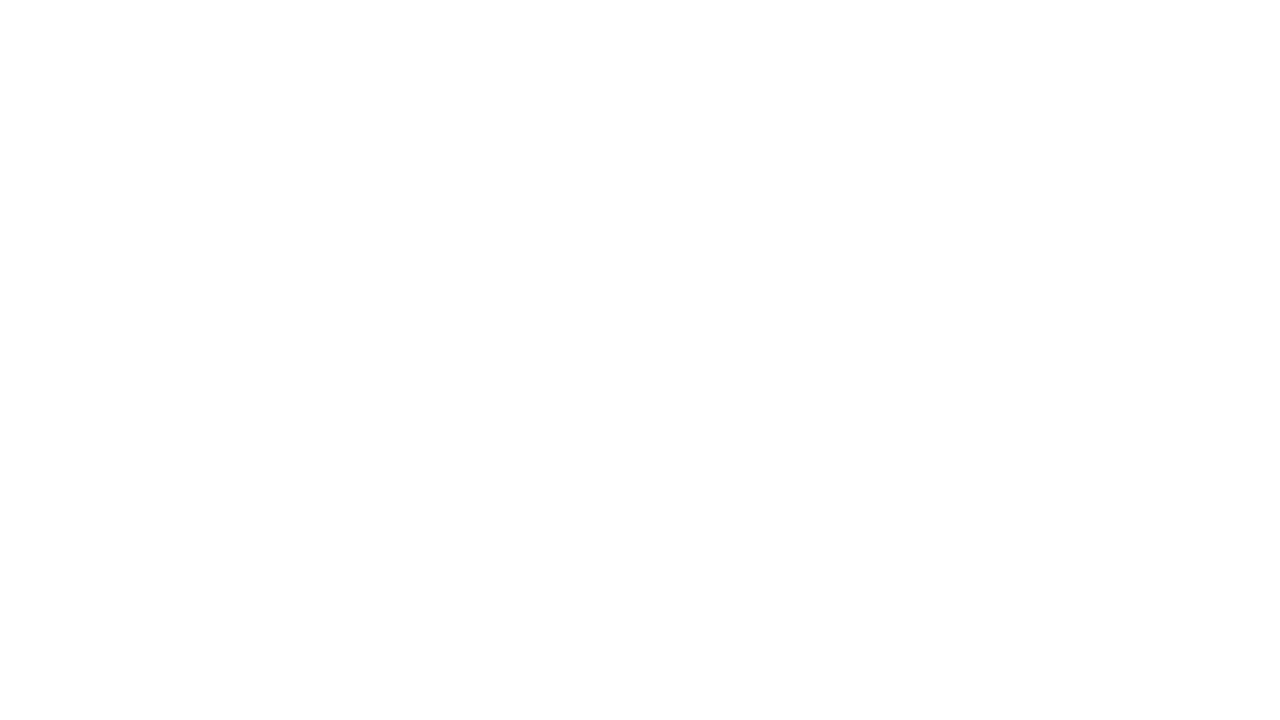
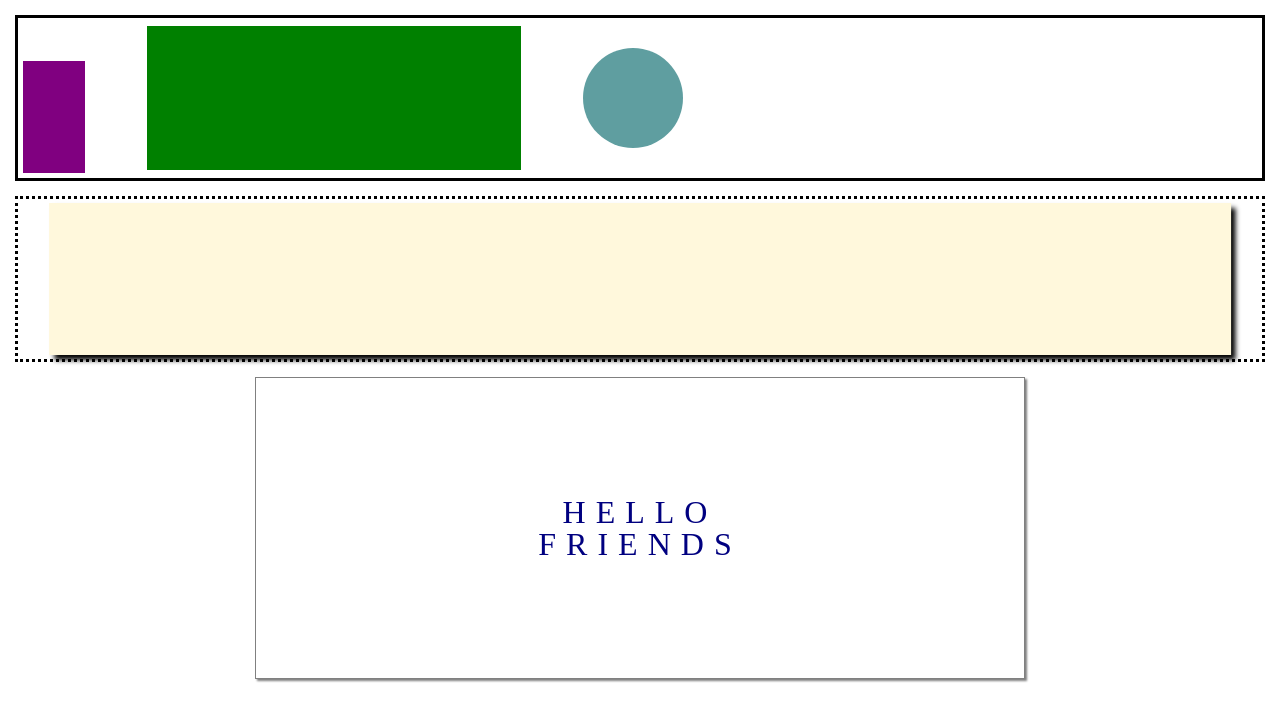
Before and after one commit to jerahmeelwilson/html_css_2, a plain HTML site: page html-css-2/drill-2/index.html in a window 1280 px wide. Drawn offline with Linux system fonts and the light colour scheme.

Commit message:
Added layouts for drill 1,2,3

```diff
--- a/html-css-2/drill-1/index.html
+++ b/html-css-2/drill-1/index.html
@@ -0,0 +1,19 @@
+<!DOCTYPE html>
+<html lang="en">
+<head>
+    <meta charset="UTF-8">
+    <meta http-equiv="X-UA-Compatible" content="IE=edge">
+    <meta name="viewport" content="width=device-width, initial-scale=1.0">
+    <title>Drill 1</title>
+    <link rel="stylesheet" href="reset.css">
+    <link rel="stylesheet" href="index.css">
+</head>
+<body>
+   <header></header>
+   <main>
+       <div class = "sidebar"></div>
+       <div class = "sidebar"></div>
+   </main>
+   <footer></footer>
+</body>
+</html>
--- /dev/null
+++ b/html-css-2/drill-1/reset.css
@@ -0,0 +1,129 @@
+/* http://meyerweb.com/eric/tools/css/reset/
+   v2.0 | 20110126
+   License: none (public domain)
+*/
+
+html,
+body,
+div,
+span,
+applet,
+object,
+iframe,
+h1,
+h2,
+h3,
+h4,
+h5,
+h6,
+p,
+blockquote,
+pre,
+a,
+abbr,
+acronym,
+address,
+big,
+cite,
+code,
+del,
+dfn,
+em,
+img,
+ins,
+kbd,
+q,
+s,
+samp,
+small,
+strike,
+strong,
+sub,
+sup,
+tt,
+var,
+b,
+u,
+i,
+center,
+dl,
+dt,
+dd,
+ol,
+ul,
+li,
+fieldset,
+form,
+label,
+legend,
+table,
+caption,
+tbody,
+tfoot,
+thead,
+tr,
+th,
+td,
+article,
+aside,
+canvas,
+details,
+embed,
+figure,
+figcaption,
+footer,
+header,
+hgroup,
+menu,
+nav,
+output,
+ruby,
+section,
+summary,
+time,
+mark,
+audio,
+video {
+  margin: 0;
+  padding: 0;
+  border: 0;
+  font-size: 100%;
+  font: inherit;
+  vertical-align: baseline;
+}
+/* HTML5 display-role reset for older browsers */
+article,
+aside,
+details,
+figcaption,
+figure,
+footer,
+header,
+hgroup,
+menu,
+nav,
+section {
+  display: block;
+}
+body {
+  line-height: 1;
+}
+ol,
+ul {
+  list-style: none;
+}
+blockquote,
+q {
+  quotes: none;
+}
+blockquote:before,
+blockquote:after,
+q:before,
+q:after {
+  content: "";
+  content: none;
+}
+table {
+  border-collapse: collapse;
+  border-spacing: 0;
+}
--- a/html-css-2/drill-2/index.css
+++ b/html-css-2/drill-2/index.css
@@ -0,0 +1,70 @@
+#box_1 {
+  display: flex;
+  height: 20vh;
+  margin: 15px;
+  border: 3px solid black;
+}
+
+#purple-box {
+  width: 5%;
+  height: 70%;
+  background-color: purple;
+  margin: 5px;
+  margin-right: 5%;
+  box-sizing: border-box;
+  align-self: flex-end;
+}
+
+#green-box {
+  width: 30%;
+  height: 90%;
+  background-color: green;
+  align-self: center;
+  margin-right: 5%;
+  box-sizing: border-box;
+}
+#blue-circle {
+  width: 100px;
+  height: 100px;
+  background-color: cadetblue;
+  border-radius: 50%;
+  align-self: center;
+}
+
+#box_2 {
+  height: 20vh;
+  margin: 15px;
+  border: 3px dotted black;
+  position: relative;
+}
+
+#inner_box {
+  width: 95%;
+  height: 95%;
+  box-sizing: border-box;
+  background-color: cornsilk;
+  position: absolute;
+  top: 50%;
+  left: 50%;
+  transform: translate(-50%, -50%);
+  box-shadow: 5px 5px 5px black;
+}
+
+#hello_box {
+  width: 60%;
+  height: 300px;
+  margin: 0 auto;
+  display: flex;
+  justify-content: center;
+  align-items: center;
+  border: 1px solid grey;
+  box-shadow: 2px 2px 2px grey;
+}
+
+h1 {
+  font-size: 2em;
+  text-transform: uppercase;
+  text-align: center;
+  color: navy;
+  letter-spacing: 10px;
+}
--- a/html-css-2/drill-2/index.html
+++ b/html-css-2/drill-2/index.html
@@ -0,0 +1,27 @@
+<!DOCTYPE html>
+<html lang="en">
+<head>
+    <meta charset="UTF-8">
+    <meta http-equiv="X-UA-Compatible" content="IE=edge">
+    <meta name="viewport" content="width=device-width, initial-scale=1.0">
+    <title>Drill 2</title>
+    <link rel="stylesheet" href="reset.css">
+    <link rel="stylesheet" href="index.css">
+</head>
+<body>
+    <div id = "box_1">
+        <div id = "purple-box"></div>
+        <div id = "green-box"></div>
+        <div id = "blue-circle"></div>
+    </div>
+
+    <div id ="box_2">
+        <div id = "inner_box"></div>
+    </div>
+
+    <div id = "hello_box">
+        <h1>Hello<br>Friends</h1>
+    </div>
+
+</body>
+</html>
--- /dev/null
+++ b/html-css-2/drill-2/reset.css
@@ -0,0 +1,129 @@
+/* http://meyerweb.com/eric/tools/css/reset/
+   v2.0 | 20110126
+   License: none (public domain)
+*/
+
+html,
+body,
+div,
+span,
+applet,
+object,
+iframe,
+h1,
+h2,
+h3,
+h4,
+h5,
+h6,
+p,
+blockquote,
+pre,
+a,
+abbr,
+acronym,
+address,
+big,
+cite,
+code,
+del,
+dfn,
+em,
+img,
+ins,
+kbd,
+q,
+s,
+samp,
+small,
+strike,
+strong,
+sub,
+sup,
+tt,
+var,
+b,
+u,
+i,
+center,
+dl,
+dt,
+dd,
+ol,
+ul,
+li,
+fieldset,
+form,
+label,
+legend,
+table,
+caption,
+tbody,
+tfoot,
+thead,
+tr,
+th,
+td,
+article,
+aside,
+canvas,
+details,
+embed,
+figure,
+figcaption,
+footer,
+header,
+hgroup,
+menu,
+nav,
+output,
+ruby,
+section,
+summary,
+time,
+mark,
+audio,
+video {
+  margin: 0;
+  padding: 0;
+  border: 0;
+  font-size: 100%;
+  font: inherit;
+  vertical-align: baseline;
+}
+/* HTML5 display-role reset for older browsers */
+article,
+aside,
+details,
+figcaption,
+figure,
+footer,
+header,
+hgroup,
+menu,
+nav,
+section {
+  display: block;
+}
+body {
+  line-height: 1;
+}
+ol,
+ul {
+  list-style: none;
+}
+blockquote,
+q {
+  quotes: none;
+}
+blockquote:before,
+blockquote:after,
+q:before,
+q:after {
+  content: "";
+  content: none;
+}
+table {
+  border-collapse: collapse;
+  border-spacing: 0;
+}
--- /dev/null
+++ b/html-css-2/drill-3/reset.css
@@ -0,0 +1,129 @@
+/* http://meyerweb.com/eric/tools/css/reset/
+   v2.0 | 20110126
+   License: none (public domain)
+*/
+
+html,
+body,
+div,
+span,
+applet,
+object,
+iframe,
+h1,
+h2,
+h3,
+h4,
+h5,
+h6,
+p,
+blockquote,
+pre,
+a,
+abbr,
+acronym,
+address,
+big,
+cite,
+code,
+del,
+dfn,
+em,
+img,
+ins,
+kbd,
+q,
+s,
+samp,
+small,
+strike,
+strong,
+sub,
+sup,
+tt,
+var,
+b,
+u,
+i,
+center,
+dl,
+dt,
+dd,
+ol,
+ul,
+li,
+fieldset,
+form,
+label,
+legend,
+table,
+caption,
+tbody,
+tfoot,
+thead,
+tr,
+th,
+td,
+article,
+aside,
+canvas,
+details,
+embed,
+figure,
+figcaption,
+footer,
+header,
+hgroup,
+menu,
+nav,
+output,
+ruby,
+section,
+summary,
+time,
+mark,
+audio,
+video {
+  margin: 0;
+  padding: 0;
+  border: 0;
+  font-size: 100%;
+  font: inherit;
+  vertical-align: baseline;
+}
+/* HTML5 display-role reset for older browsers */
+article,
+aside,
+details,
+figcaption,
+figure,
+footer,
+header,
+hgroup,
+menu,
+nav,
+section {
+  display: block;
+}
+body {
+  line-height: 1;
+}
+ol,
+ul {
+  list-style: none;
+}
+blockquote,
+q {
+  quotes: none;
+}
+blockquote:before,
+blockquote:after,
+q:before,
+q:after {
+  content: "";
+  content: none;
+}
+table {
+  border-collapse: collapse;
+  border-spacing: 0;
+}
```
Also changed, not shown: html-css-2/drill-1/index.css (+24 -0 lines), html-css-2/drill-3/index.css (+48 -0 lines), html-css-2/drill-3/index.html (+28 -1 lines).
